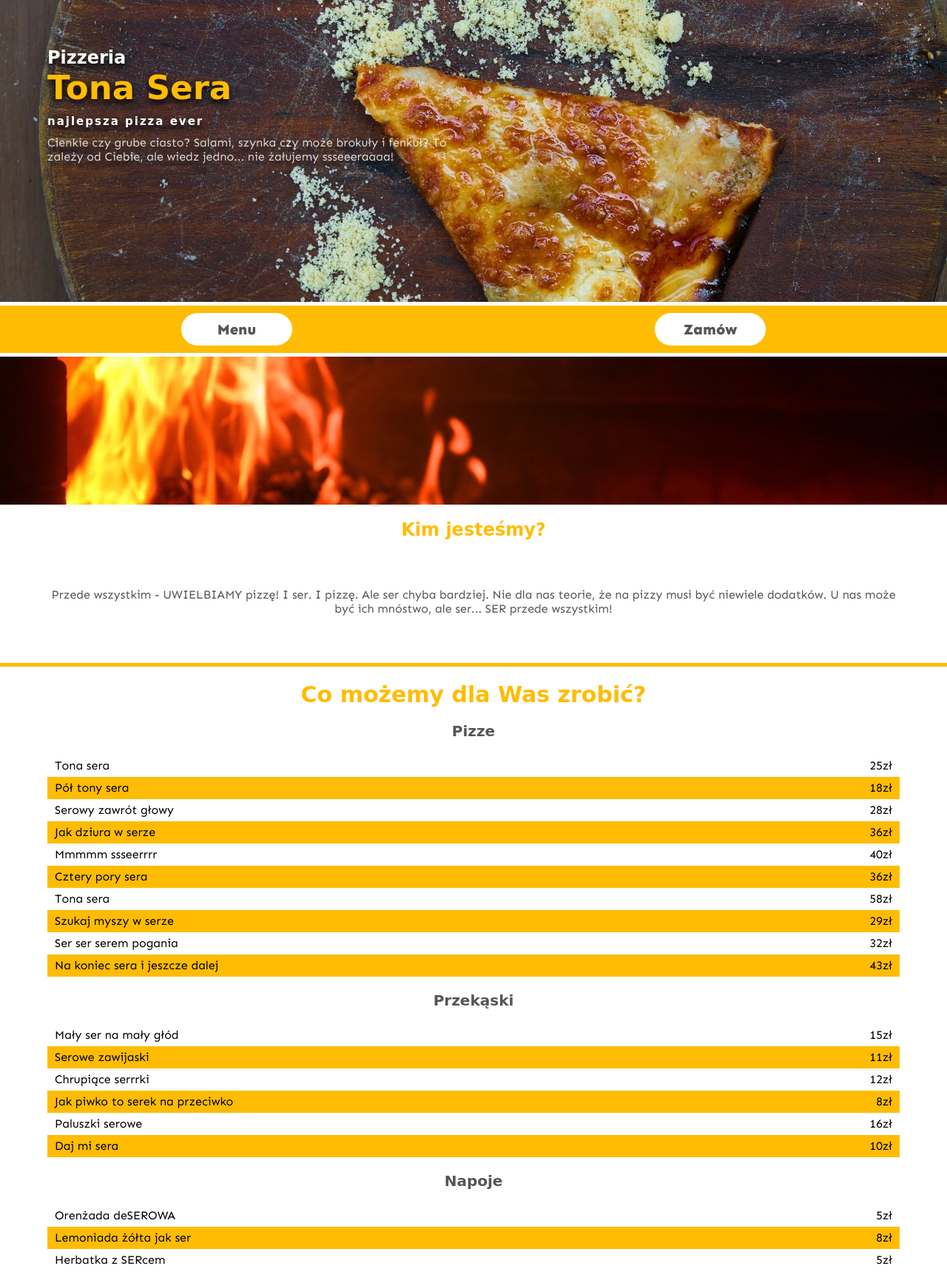
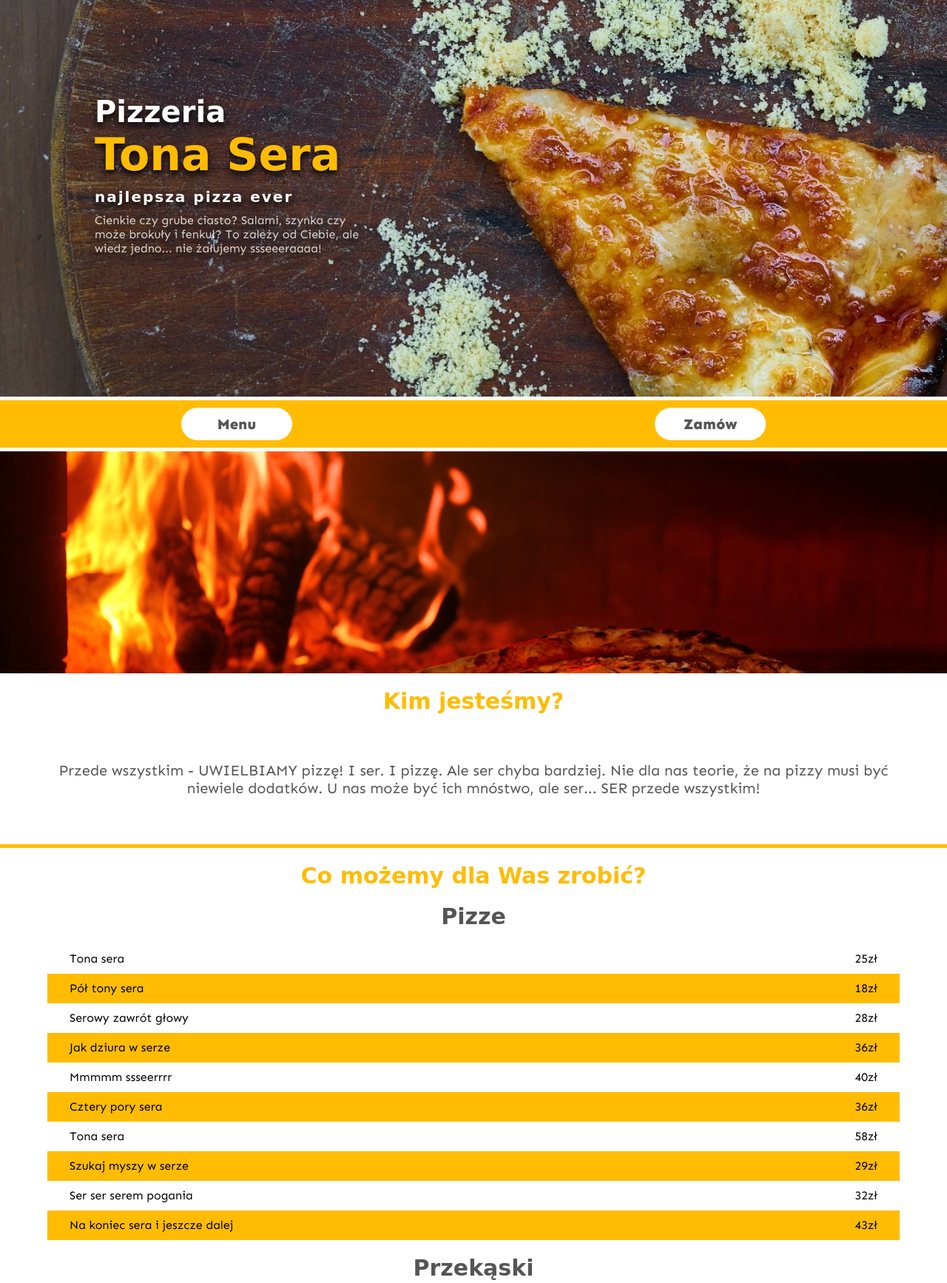
Before and after one commit to magsaram/TonaSera, a plain HTML site: page index.html in a window 1280 px wide. Shown: the top 1734 px of the page at 74% size. Drawn offline with Linux system fonts and the light colour scheme; a web font is replaced by a local one.

Commit message:
finish tablet - 768px version

```diff
--- a/css/style.css
+++ b/css/style.css
@@ -31,25 +31,19 @@ header {
   color: white;
   text-shadow: 0px 5px 10px black;
 }
-header img {
-  width: 50px;
-}
 .header-text {
   width: 80%;
 }
-header div div h2:nth-child(2) {
-  font-size: 30px;
-}
 h1 {
+  margin-bottom: 10px;
   font-size: 45px;
   color: var(--yellow);
-  margin-bottom: 10px;
 }
 header div div h2:nth-child(3) {
+  margin-bottom: 10px;
   font-size: 15px;
   text-transform: lowercase;
   letter-spacing: 2px;
-  margin-bottom: 10px;
 }
 header p {
   width: 75%;
@@ -73,15 +67,15 @@ nav {
 }
 nav a {
   width: 150px;
+  margin: 10px auto;
   padding: 10px 0;
   background-color: white;
   border-radius: 30px;
+  font-size: 20px;
+  font-weight: 800;
   text-align: center;
-  margin: 10px auto;
-  font-size: 20px;
   text-decoration: none;
   color: var(--grey);
-  font-weight: 800;
 }
 .onas > div:first-child {
   height: 200px;
@@ -98,30 +92,30 @@ nav a {
   color: var(--yellow);
 }
 .onas-text p {
+  padding: 5%;
   text-align: center;
   color: var(--grey);
-  padding: 5%;
 }
 .rozdzielacz {
+  margin-bottom: 20px;
   width: 100%;
   height: 5px;
   background-color: var(--yellow);
-  margin-bottom: 20px;
 }
 .menu {
   padding: 0 5%;
 }
 .menu h3 {
+  font-size: 20px;
   text-align: center;
   color: var(--grey);
-  font-size: 20px;
 }
 .menu h2,
 .promocje h2 {
+  margin-bottom: 20px;
   text-align: center;
   color: var(--yellow);
   font-size: 30px;
-  margin-bottom: 20px;
 }
 ul {
   margin: 20px 0;
@@ -143,13 +137,13 @@ ul li p {
   box-sizing: border-box;
   display: inline-block;
   width: 100%;
+  padding: 20px;
   background-color: var(--grey);
+  font-size: 20px;
+  font-weight: 800;
+  text-decoration: none;
+  text-align: center;
   color: white;
-  text-decoration: none;
-  padding: 20px;
-  font-size: 20px;
-  text-align: center;
-  font-weight: 800;
 }
 .promocje {
   box-sizing: border-box;
@@ -165,9 +159,9 @@ ul li p {
 .zoltyser {
   box-sizing: border-box;
   width: 100%;
-  border-radius: 20px;
   margin-bottom: 20px;
   padding: 20px;
+  border-radius: 20px;
 }
 .stolat {
   border: 2px solid var(--grey);
@@ -188,12 +182,12 @@ ul li p {
   box-sizing: border-box;
   width: 100%;
   height: 200px;
+  padding: 35px 30px;
   background-image: url(../images/zamowienie.jpg);
   background-repeat: no-repeat;
   background-size: 250%;
   background-position: right;
   text-align: right;
-  padding: 35px 30px;
   color: white;
   text-shadow: 0px 5px 10px black;
 }
@@ -210,8 +204,8 @@ ul li p {
 .img-adres {
   width: 100%;
   height: 200px;
+  margin-bottom: 5px;
   overflow: hidden;
-  margin-bottom: 5px;
 }
 .img-adres img {
   width: 100%;
@@ -231,30 +225,85 @@ footer {
   width: 100%;
   display: flex;
   flex-direction: column-reverse;
-  text-align: center;
   margin: 5px auto;
   background-color: var(--yellow);
+  margin: 5px auto;
 }
 .button-footer {
-  width: 100%;
   display: flex;
   justify-content: space-around;
+  width: 100%;
   margin: 5px auto;
   background-color: var(--yellow);
 }
 footer a {
   display: inline-block;
   width: 150px;
+  margin: 20px auto;
   padding: 10px 0;
   background-color: white;
   border-radius: 30px;
+  font-size: 20px;
+  font-weight: 800;
   text-align: center;
-  margin: 20px auto;
-  font-size: 20px;
   text-decoration: none;
   color: var(--grey);
-  font-weight: 800;
 }
 footer p {
   margin-bottom: 10px;
 }
+@media (min-width: 768px) {
+  header {
+    padding: 10%;
+    background-size: 130%;
+    background-position: left;
+  }
+  .pizzeria {
+    font-size: 40px;
+  }
+  header div div h2:nth-child(3) {
+    font-size: 20px;
+    text-transform: lowercase;
+    letter-spacing: 2px;
+    margin-bottom: 10px;
+  }
+  .header-text {
+    width: 70%;
+  }
+  h1 {
+    font-size: 60px;
+  }
+  .onas-text h2 {
+    font-size: 30px;
+  }
+  .onas > div:first-child {
+    height: 300px;
+  }
+  .onas div img {
+    transform: translateY(-100px);
+  }
+  .onas-text p {
+    font-size: 20px;
+  }
+  .menu h3 {
+    font-size: 30px;
+  }
+  ul {
+    line-height: 40px;
+  }
+  li {
+    padding: 0 30px;
+  }
+  .zamowienie {
+    padding: 50px 30px;
+  }
+  .img-adres {
+    height: 300px;
+  }
+  .img-adres img {
+    transform: translateY(-200px);
+  }
+  .text-adres p {
+    padding: 10px 50px;
+  }
+}
--- a/index.html
+++ b/index.html
@@ -18,9 +18,9 @@
     <header>
       <div class="header-text" id="nav-top">
         <div class="header-text">
-          <h2>Pizzeria</h2>
+          <h2 class="pizzeria">Pizzeria</h2>
           <h1>Tona Sera</h1>
-          <h2>Najlepsza pizza ever</h2>
+          <h2 class="thebest">Najlepsza pizza ever</h2>
           <p>
             Cienkie czy grube ciasto? Salami, szynka czy może brokuły i fenkuł?
             To zależy od Ciebie, ale wiedz jedno... nie żałujemy ssseeeraaaa!
```
